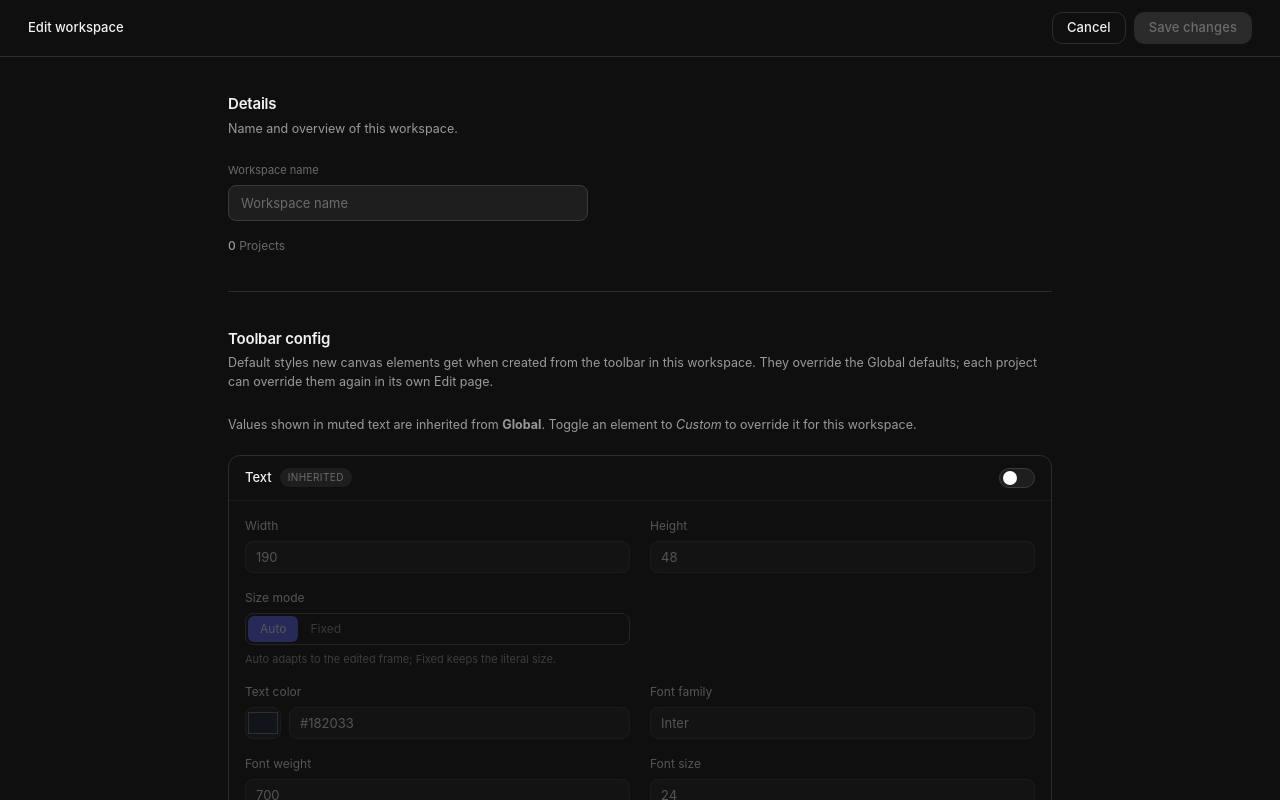
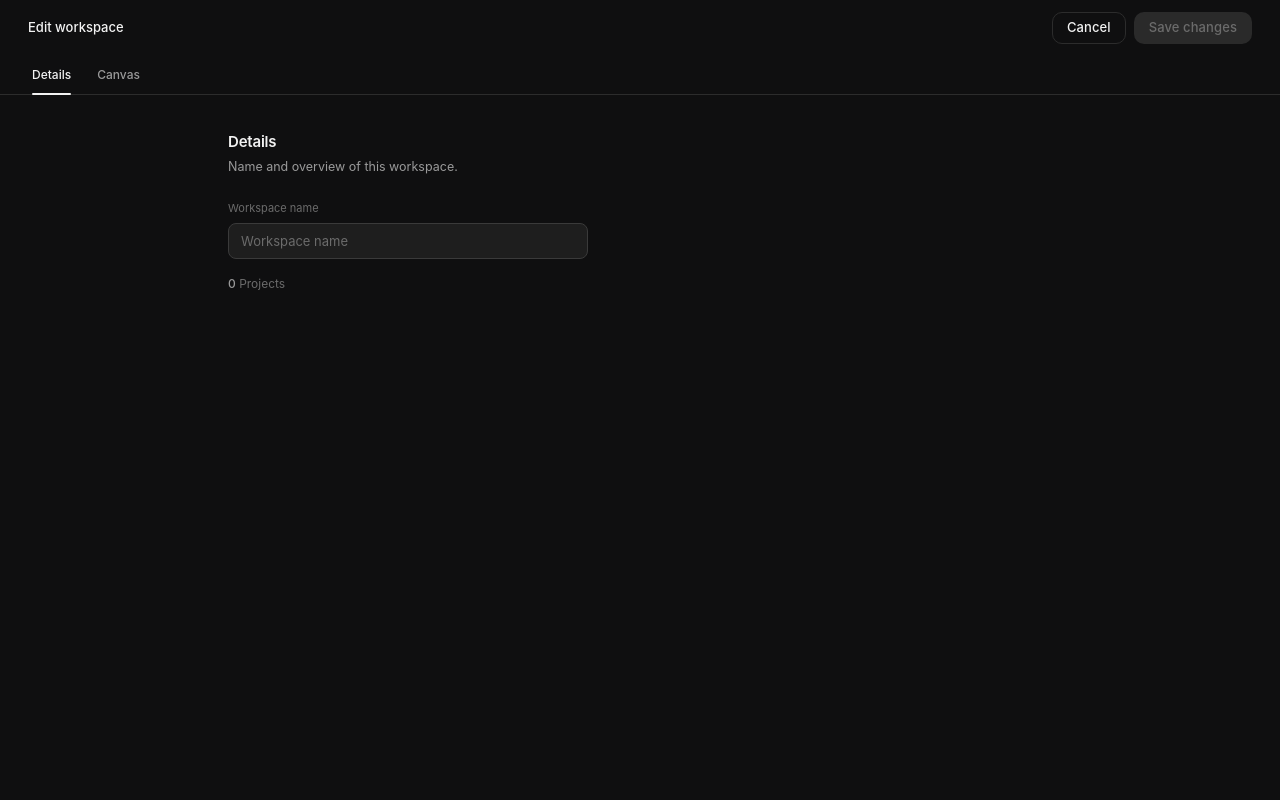
Before and after one commit to brunobrante/focus-is-what-you-need, a React (Vite) app in the folder apps/desktop/: page /workspace/1/edit in a window 1280 px wide. Shown: the top 800 px of the page. Built offline with nearby package versions, Linux system fonts and the light colour scheme.

Commit message:
feat(workspace-edit): split page into Details/Canvas tabs with sticky header
Co-Authored-By: Claude Sonnet 4.6 <noreply@anthropic.com>

```diff
--- a/apps/desktop/src/canvas/settings/ElementDefaultsEditor.tsx
+++ b/apps/desktop/src/canvas/settings/ElementDefaultsEditor.tsx
@@ -86,7 +86,7 @@ export function ElementDefaultsEditor({
   onChange,
 }: Props) {
   const allowInherit = scope !== "global";
-  const [open, setOpen] = useState<InsertTool | null>("text");
+  const [open, setOpen] = useState<InsertTool | null>(null);
 
   const effectiveTool = (tool: InsertTool): CanvasElementDefault =>
     mergeTool(inherited.tools[tool], override.tools?.[tool]);
--- a/apps/desktop/src/pages/WorkspaceEditPage.tsx
+++ b/apps/desktop/src/pages/WorkspaceEditPage.tsx
@@ -4,6 +4,13 @@ import { useWorkspaces } from "@/lib/storage/hooks";
 import { updateWorkspace } from "@/lib/storage/repos/workspace.repo";
 import { useWorkspaceElementDefaults } from "@/application/settings/useScopedElementDefaults";
 import { ElementDefaultsEditor } from "@/canvas/settings/ElementDefaultsEditor";
+
+type Tab = "details" | "canvas";
+
+const TABS: { id: Tab; label: string }[] = [
+  { id: "details", label: "Details" },
+  { id: "canvas", label: "Canvas" },
+];
 
 function SectionHeading({ title, subtitle }: { title: string; subtitle: string }) {
   return (
@@ -14,7 +21,7 @@ function SectionHeading({ title, subtitle }: { title: string; subtitle: string }
   );
 }
 
-function ToolbarConfigSection({ workspaceId }: { workspaceId: string }) {
+function CanvasSection({ workspaceId }: { workspaceId: string }) {
   const ws = useWorkspaceElementDefaults(workspaceId);
   return (
     <section className="flex flex-col gap-6">
@@ -39,6 +46,7 @@ export function WorkspaceEditPage() {
   const { data: workspaces } = useWorkspaces();
   const workspace = workspaces.find((w) => w.id === workspaceId) ?? null;
 
+  const [tab, setTab] = useState<Tab>("details");
   const [name, setName] = useState(workspace?.name ?? "");
   const [saving, setSaving] = useState(false);
   const [visible, setVisible] = useState(false);
@@ -87,13 +95,15 @@ export function WorkspaceEditPage() {
       className="flex min-h-screen flex-col bg-[var(--bg)]"
       style={{ opacity: visible ? 1 : 0, transition: "opacity 160ms ease" }}
     >
-      {/* Action header */}
-      <div className="flex items-center justify-between border-b border-[var(--border)] bg-[var(--bg)] px-7 py-3">
+      {/* Header */}
+      <div className="sticky top-0 z-10 border-b border-[var(--border)] bg-[var(--bg)]">
+        <div className="flex items-center justify-between px-7 py-3">
           <span className="text-[13px] font-medium text-[var(--text)]">Edit workspace</span>
           <div className="flex items-center gap-2">
             <button type="button" onClick={() => navigate(back)} className="btn btn-ghost">
               Cancel
             </button>
+            {tab === "details" && (
               <button
                 type="button"
                 onClick={() => void save()}
@@ -102,6 +112,32 @@ export function WorkspaceEditPage() {
               >
                 {saving ? "Saving…" : "Save changes"}
               </button>
+            )}
+          </div>
+        </div>
+        {/* Tabs */}
+        <div role="tablist" className="flex gap-0.5 px-5">
+          {TABS.map((t) => {
+            const isActive = tab === t.id;
+            return (
+              <button
+                key={t.id}
+                role="tab"
+                type="button"
+                aria-selected={isActive}
+                onClick={() => setTab(t.id)}
+                className={[
+                  "relative cursor-pointer border-0 bg-transparent px-3 py-2.5 text-[12px] font-medium",
+                  isActive ? "text-[var(--text)]" : "text-[var(--text-muted)] hover:text-[var(--text)]",
+                ].join(" ")}
+              >
+                {t.label}
+                {isActive && (
+                  <span className="absolute -bottom-px left-3 right-3 h-0.5 rounded-[2px] bg-[var(--text)]" />
+                )}
+              </button>
+            );
+          })}
         </div>
       </div>
 
@@ -109,7 +145,7 @@ export function WorkspaceEditPage() {
       <div className="min-h-0 flex-1 overflow-y-auto">
         <div className="mx-auto flex max-w-[880px] flex-col gap-9 px-7 py-9">
           {workspaceId ? (
-            <>
+            tab === "details" ? (
               <section className="flex flex-col gap-6">
                 <SectionHeading title="Details" subtitle="Name and overview of this workspace." />
                 <div className="flex flex-col gap-4">
@@ -139,11 +175,9 @@ export function WorkspaceEditPage() {
                   </div>
                 </div>
               </section>
-
-              <div className="border-t border-[var(--border)]" />
-
-              <ToolbarConfigSection workspaceId={workspaceId} />
-            </>
+            ) : (
+              <CanvasSection workspaceId={workspaceId} />
+            )
           ) : (
             <div className="rounded-[12px] border border-[var(--border)] bg-[var(--bg)] p-6 text-center text-[13px] text-[var(--text-muted)]">
               Workspace not found.
```
Lines whose indentation alone changed are shown as unchanged.
